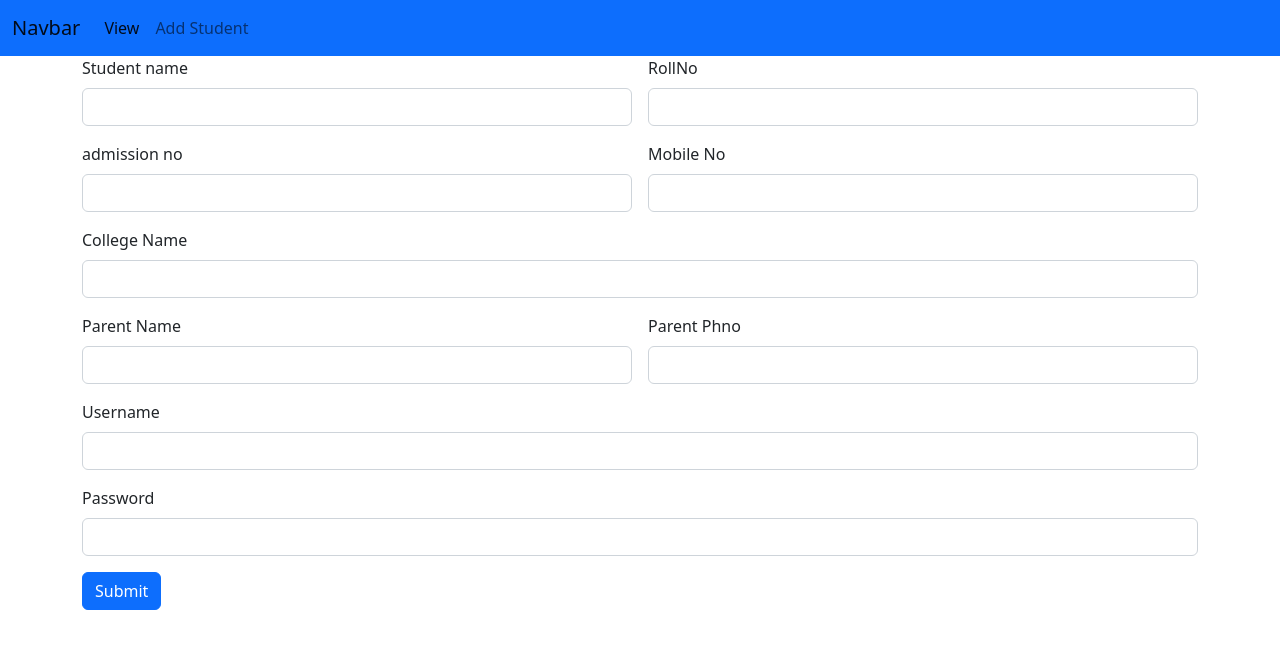
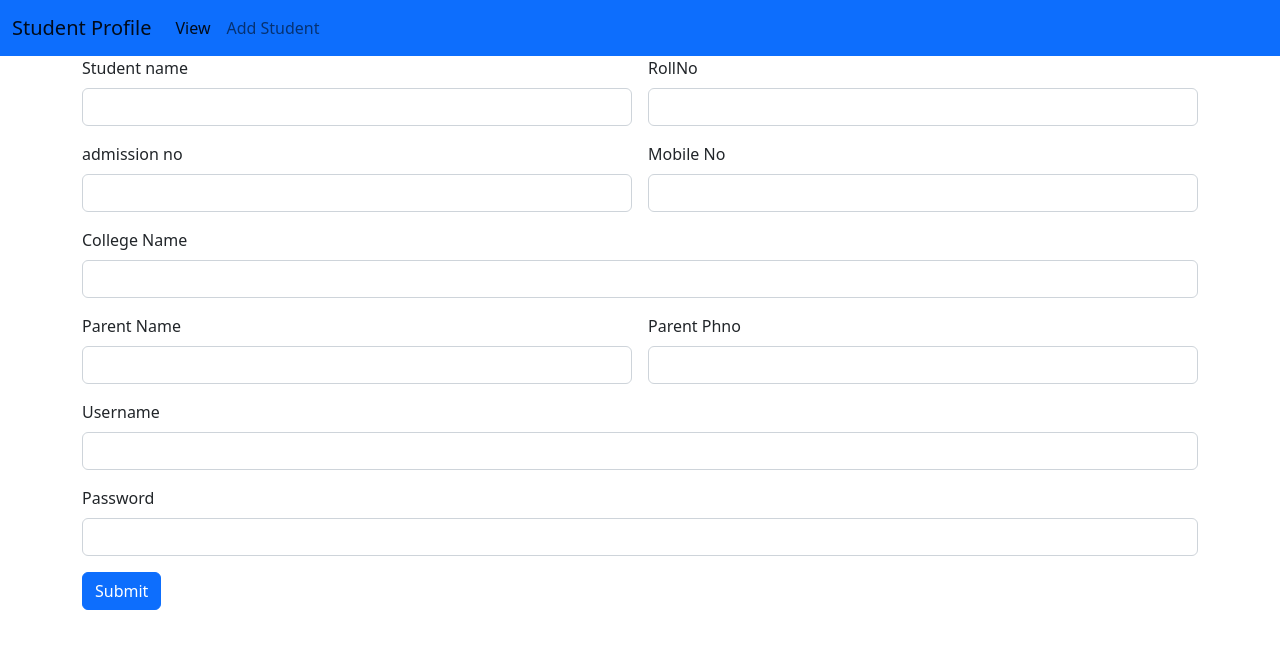
Before and after one commit to ajay957/webapp_student, a plain HTML site: page index.html in a window 1280 px wide. Drawn offline with nearby package versions, Linux system fonts and the light colour scheme.

Commit message:
updated title

```diff
--- a/index.html
+++ b/index.html
@@ -11,7 +11,7 @@
 <body>
     <nav class="navbar navbar-expand-lg bg-primary">
         <div class="container-fluid">
-          <a class="navbar-brand" href="#">Navbar</a>
+          <a class="navbar-brand" href="#">Student Profile</a>
           <button class="navbar-toggler" type="button" data-bs-toggle="collapse" data-bs-target="#navbarNav" aria-controls="navbarNav" aria-expanded="false" aria-label="Toggle navigation">
             <span class="navbar-toggler-icon"></span>
           </button>
```
Also changed, not shown: viewallstudent.html (+1 -1 lines).
